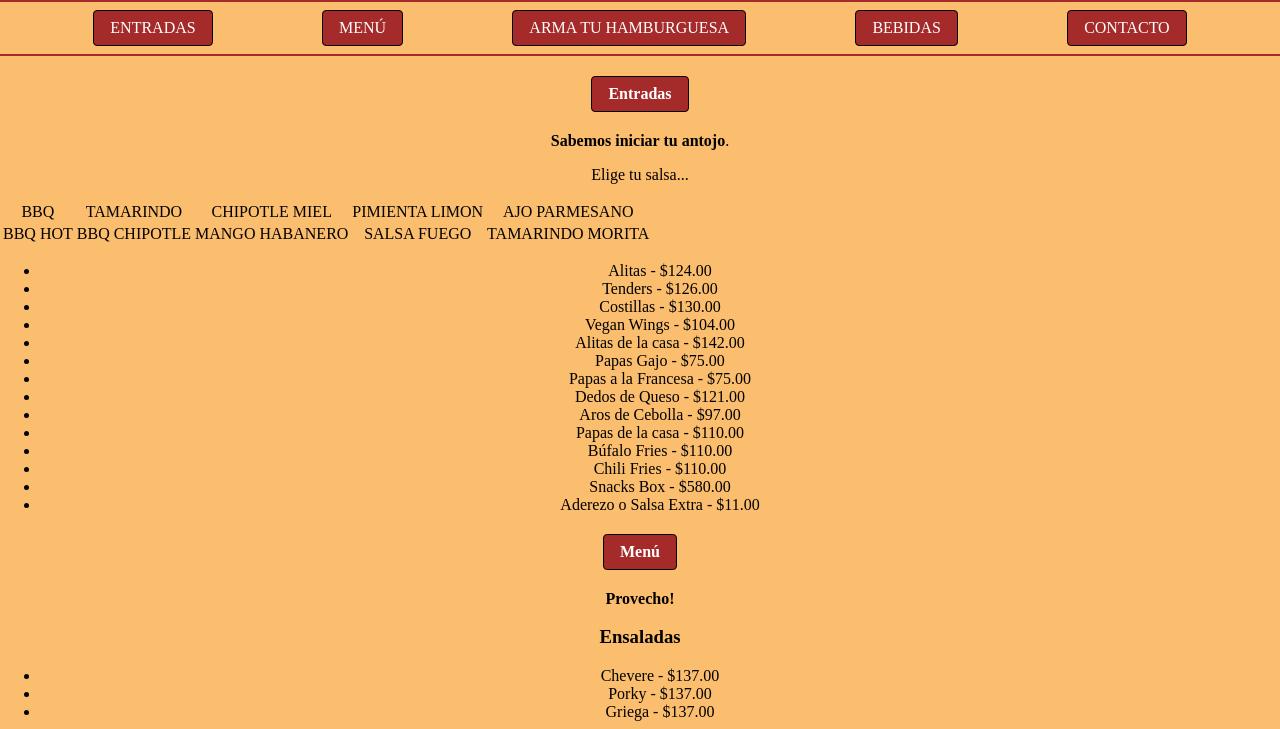
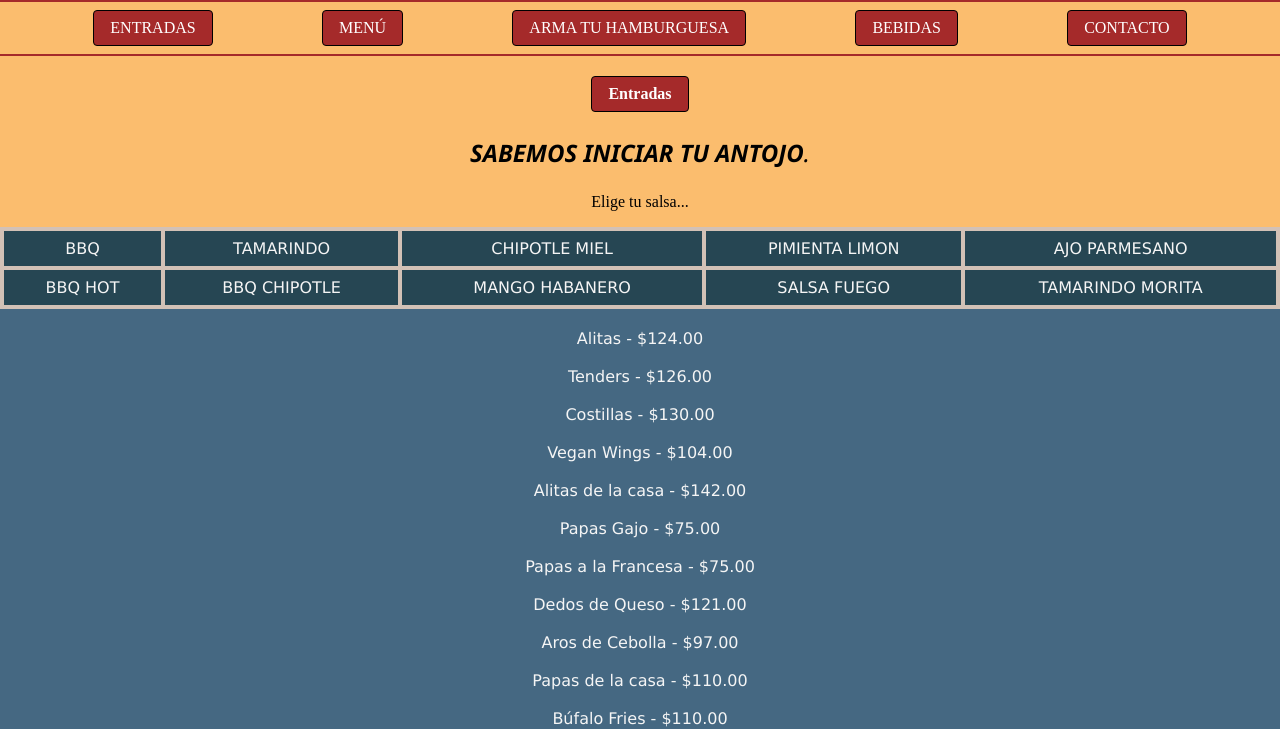
Before and after one commit to JoshRozam/JoshRozam.github.io, a plain HTML site: page index.html in a window 1280 px wide. Shown: the part 101-830 px from the top of the page. Drawn offline with Linux system fonts and the light colour scheme; a web font is replaced by a local one.

Commit message:
Estilización de la página web

```diff
--- a/index.html
+++ b/index.html
@@ -36,14 +36,15 @@
     <hr>
 
     <!-- Sección del menú hacia las entradas -->
+    <div class="entradasContenedor">
     <section id="entradas">
         <h2><span class = "bloques">Entradas</span></h2>
         <!-- Texto donde se demuestran las entradas disponibles -->
-        <p><strong>Sabemos iniciar tu antojo</strong>.</p>
+        <p class = "fuente-seccion"><strong>SABEMOS INICIAR TU ANTOJO</strong>.</p>
 
         <!-- EMPIEZA MENÚ ENTRADAS -->
         <p>Elige tu salsa...</p>
-        <table>
+        <table class="tabla">
         <tbody>
             <!-- Primera fila de datos -->
             <tr>
@@ -63,26 +64,25 @@
             </tr>
         </tbody>
         </table>
-        <p>
-            <ul>
-            <li>Alitas - $124.00</li>
-            <li>Tenders - $126.00</li>
-            <li>Costillas - $130.00</li>
-            <li>Vegan Wings - $104.00</li>
-            <li>Alitas de la casa - $142.00</li>
-            <li>Papas Gajo - $75.00</li>
-            <li>Papas a la Francesa - $75.00</li>
-            <li>Dedos de Queso - $121.00</li>
-            <li>Aros de Cebolla - $97.00</li>
-            <li>Papas de la casa - $110.00</li>
-            <li>Búfalo Fries - $110.00</li>
-            <li>Chili Fries - $110.00 </li>
-            <li>Snacks Box - $580.00</li>
-            <li>Aderezo o Salsa Extra - $11.00</li>
-            </ul>
-
-        </p>
-
+        <span class = "contenedorTextos">
+            <p class = "texto1">
+            Alitas - $124.00 <br><br>
+            Tenders - $126.00 <br><br>
+            Costillas - $130.00 <br><br>
+            Vegan Wings - $104.00 <br><br>
+            Alitas de la casa - $142.00 <br><br>
+            Papas Gajo - $75.00 <br><br>
+            Papas a la Francesa - $75.00 <br><br>
+            Dedos de Queso - $121.00 <br><br>
+            Aros de Cebolla - $97.00 <br><br>
+            Papas de la casa - $110.00 <br><br>
+            Búfalo Fries - $110.00 <br><br>
+            Chili Fries - $110.00 <br><br>
+            Snacks Box - $580.00 <br><br>
+            Aderezo o Salsa Extra - $11.00 <br><br>
+            </p>
+        </span>
+    </div>
 
     </section>
 
@@ -90,7 +90,7 @@
     <section id="menu">
         <h2><span class = "bloques">Menú</span></h2>
         <!-- Mostrar hamburguesas ya prehechas -->
-        <p><strong>Provecho!</strong></p>
+        <p class = "fuente-seccion"><strong>Provecho!</strong></p>
 
         <h3></h3>
 
@@ -110,7 +110,7 @@
     <section id="armarHamburguesa">
         <h2><span class = "bloques">Arma Tu Hamburguesa</span></h2>
         <!-- Mostrar sección con elecciones -->
-        <p><strong>te tomamos en cuenta</strong> </p>
+        <p class = "fuente-seccion"><strong>Te tomamos en cuenta</strong> </p>
 
         <h3>1.- Elige tu Proteina </h3>
         <p>
@@ -165,12 +165,12 @@
     <section id="bebidas">
         <h2><span class = "bloques">Bebidas</span></h2>
         <!-- Selección del restaurante -->
-        <p><strong>Y que cuando nos vaya mal nos vaya como hoy... salud!</strong></p>
+        <p class = "fuente-seccion"><strong>Y que cuando nos vaya mal nos vaya como hoy... salud!</strong></p>
     </section>
 
     <!-- Contacto del restaurante -->
     <section id="contacto">
-        <h2>Contacto</h2>
+        <h2><span class = "bloques">Contacto</span></h2>
         <!-- Redes sociales y contacto del restaurante -->
         <p> Correo: laburguesia2013@outlook.com</p>
         <p> Telefono: 55 9714 8777 </p>
--- a/style.css
+++ b/style.css
@@ -12,8 +12,31 @@ header{
     text-align: center;
 }
 
+
+/*Estiliza el texto para colocarlo con color #
+
+/*Forma general de la página*/
+body{
+    text-align: center;
+    margin: 0;
+    background-color: #FBBD6E;
+}
+
+/*Estilo para encabezado*/
+header{
+    text-align: center;
+}
+
+/*Fuente para el header*/
 .fuente-header{
     font-family:Verdana, Geneva, Tahoma, sans-serif;
+}
+
+/* Fuente para frases de secciones*/
+.fuente-seccion{
+    font-style:italic;
+    font-size: 24px;
+    font-family:'Segoe UI', Tahoma, Geneva, Verdana, sans-serif;
 }
 
 
@@ -68,6 +91,51 @@ ul.horizontal a {
 }
 
 
+/* Estiliza la tabla de salsas en las entradas*/
+.entradasContenedor{
+    display:contents;
+    justify-content: center;
+    align-items:center;
+}
+
+.tabla{
+    width: 100%;
+    border-collapse: collapse;
+    text-align: center;
+    font-family: Verdana, Geneva, Tahoma, sans-serif;
+}
+
+.tabla th, .tabla td{
+    border: 4px solid #D2C1B6;
+    padding: 8px;
+    text-align: center;
+    color: whitesmoke;
+    background-color: #264653;
+}
+
+/*Estiliza el texto de las secciones con el color de fondo #456882*/
+
+.contenedorTextos{
+    height: auto;
+    justify-content: center;
+    align-items: center;
+    border-radius: 4px;
+    border: 10px #264653;
+}
+
+.texto{
+    flex: 0;
+    color:black;
+}
+
+.texto1{
+    margin: 0;
+    padding-top: 20px;
+    padding-bottom: 20px;
+    background: #456882;
+    color: whitesmoke;
+    font-family: Verdana, Geneva, Tahoma, sans-serif;
+}
 
 
 
@@ -81,6 +149,8 @@ ul.horizontal a {
     }
 }
 
+
+
 /*
 comentario xd:
 body{
```
